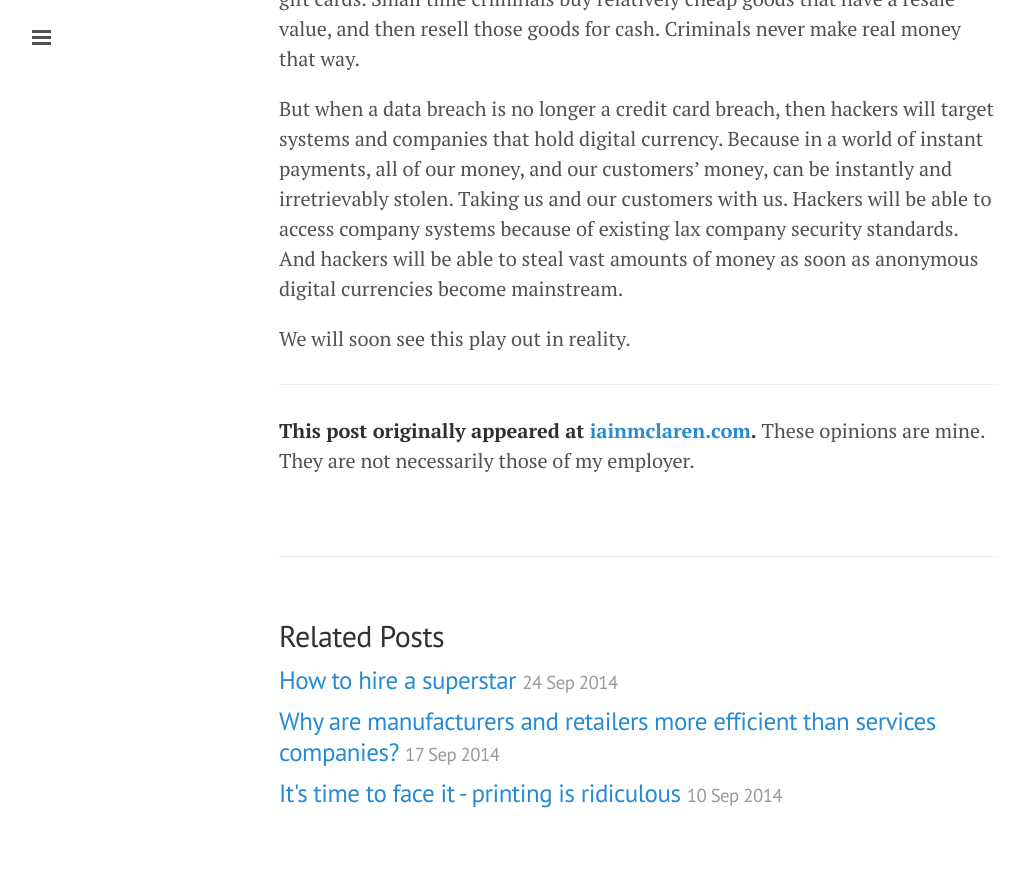
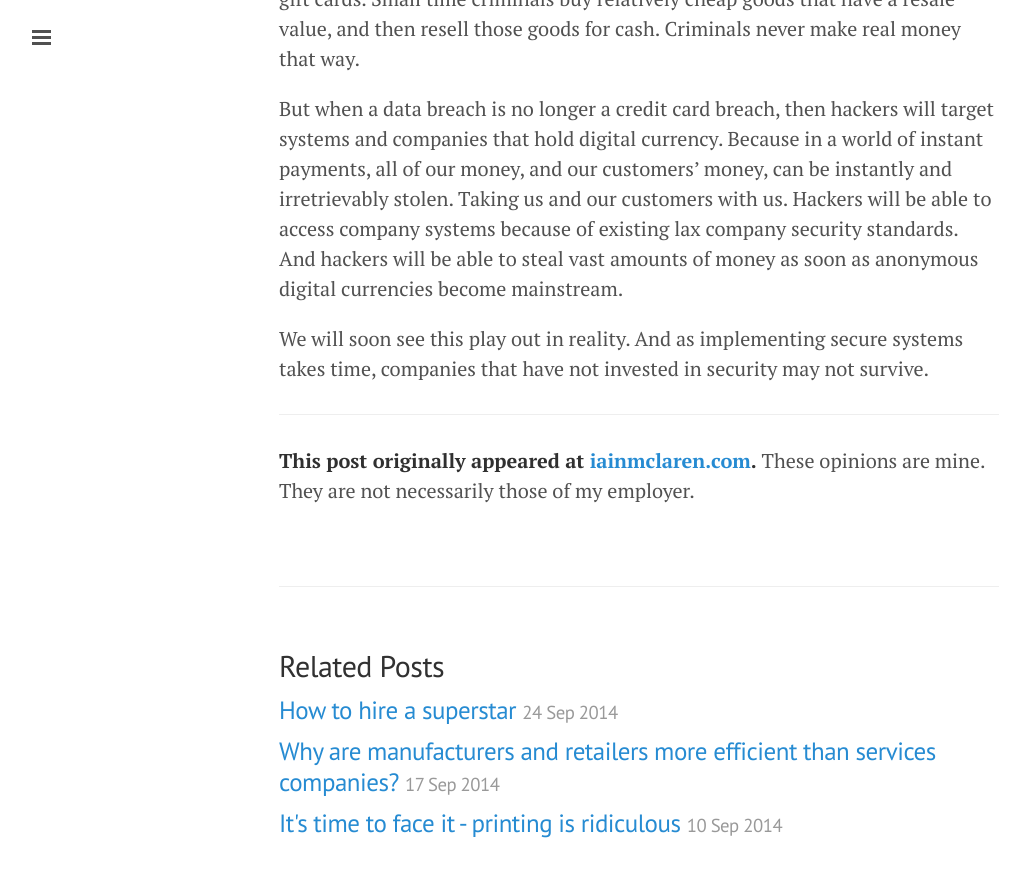
Before and after one commit to imclaren/blog, a Jekyll site: the page built from _posts/2015-01-19-databreach.md, in a window 1280 px wide and 900 px high, scrolled down 5520 px. Shown: the top 877 px of the window, without its empty margins (1-1031 px from the left). Built offline with Jekyll 4.4.1, drawn with Linux system fonts in a browser that asks for light colours; Markdown is read by kramdown in place of the engine named in the settings.

Commit message:
databreaches

```diff
--- a/_posts/2015-01-19-databreach.md
+++ b/_posts/2015-01-19-databreach.md
@@ -53,8 +53,7 @@ Credit cards can be cancelled, and money transfers can be tracked.  Currently, h
 
 But when a data breach is no longer a credit card breach, then hackers will target systems and companies that hold digital currency.  Because in a world of instant payments, all of our money, and our customers' money, can be instantly and irretrievably stolen.  Taking us and our customers with us.  Hackers will be able to access company systems because of existing lax company security standards.  And hackers will be able to steal vast amounts of money as soon as anonymous digital currencies become mainstream.
 
-We will soon see this play out in reality.
-
+We will soon see this play out in reality.  And as implementing secure systems takes time, companies that have not invested in security may not survive.
 
 ---
 
```
